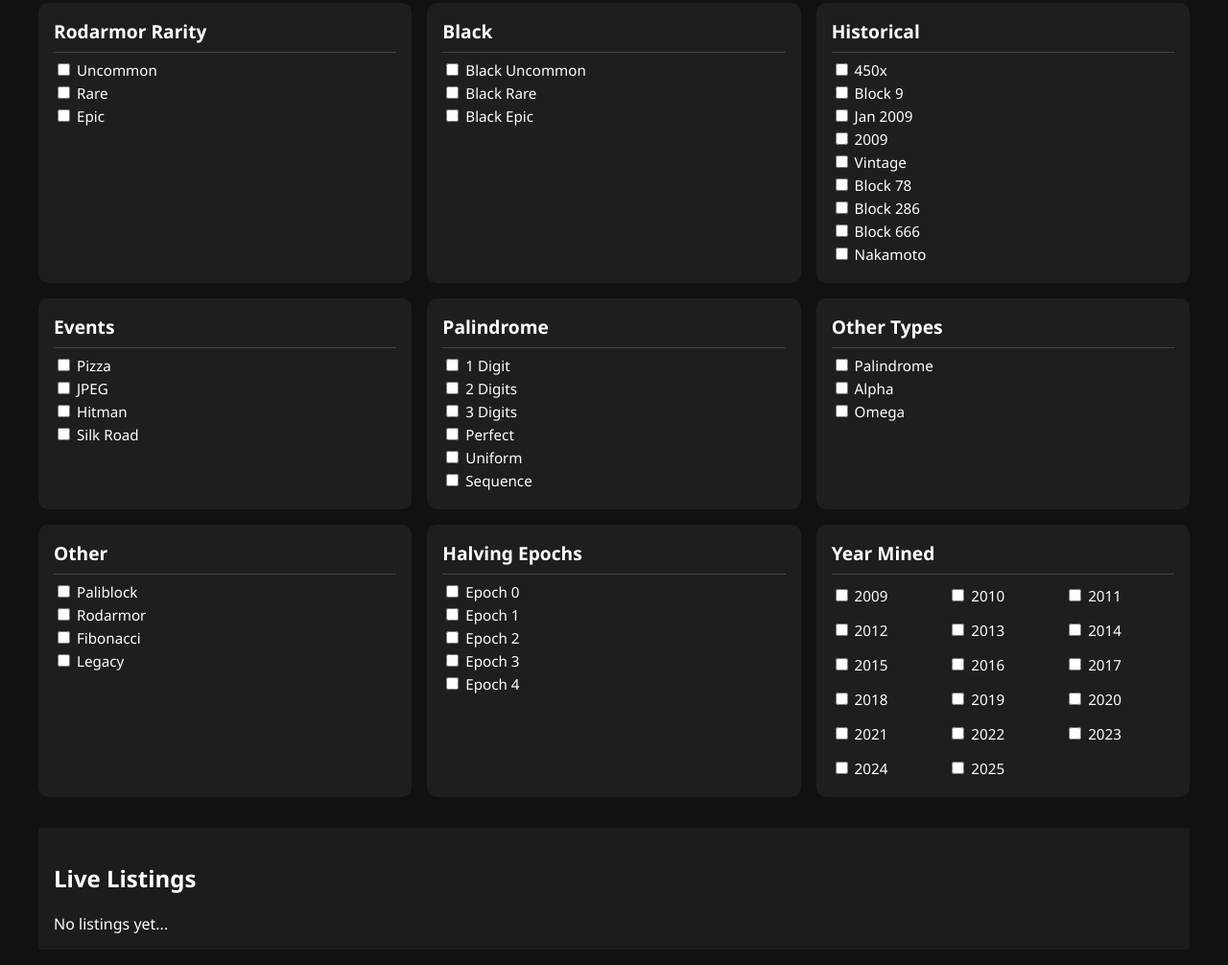
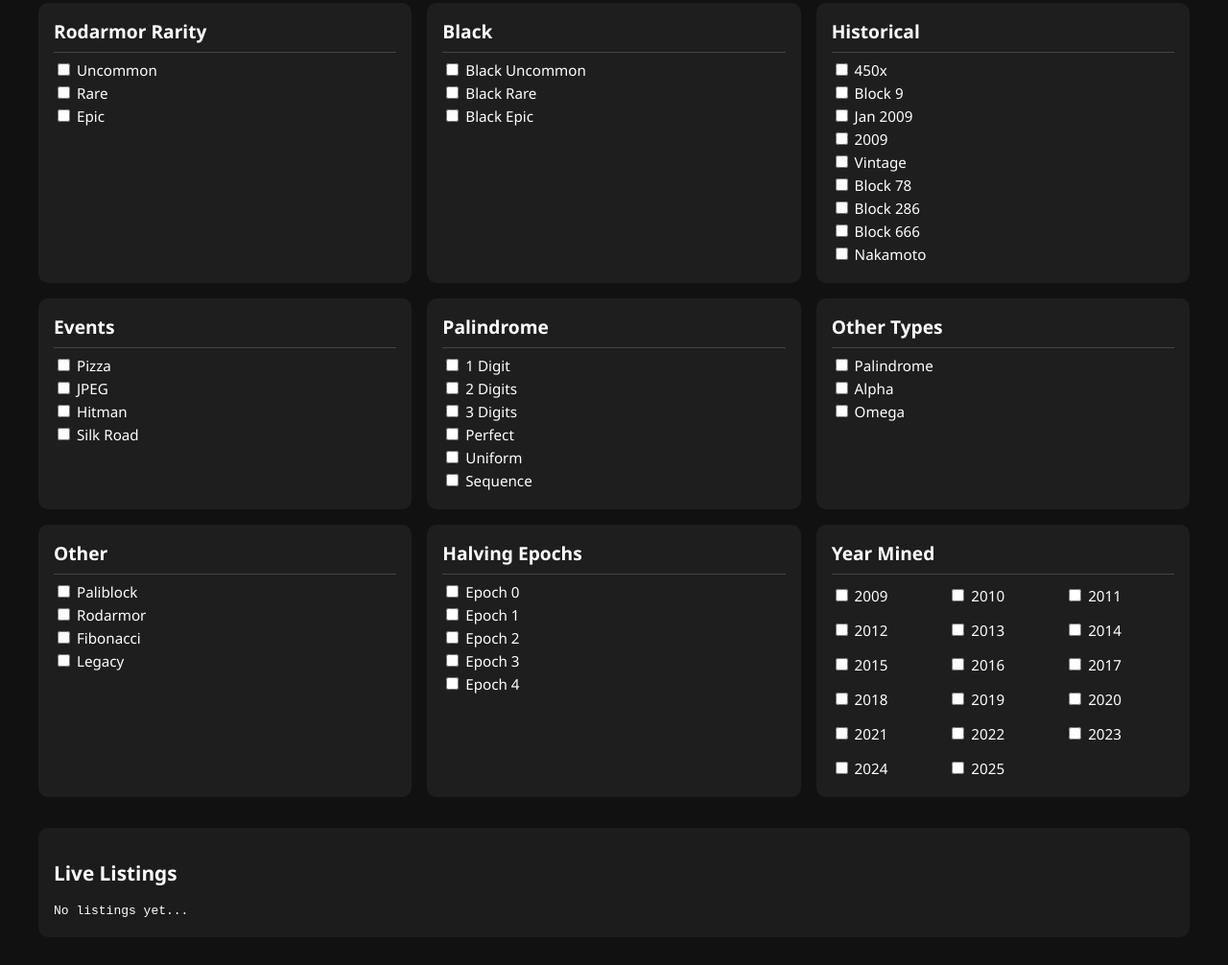
Before and after one commit to tomo385/UI, a plain HTML site: page index.html in a window 1280 px wide. Shown: the part 111-1117 px from the top of the page at 96% size. Drawn offline with Linux system fonts and the light colour scheme.

Commit message:
Update style.css

```diff
--- a/style.css
+++ b/style.css
@@ -73,3 +73,15 @@
   margin-top: 2rem;
   padding: 1rem;
   background-color: #1c1c1c;
+  border-radius: 10px;
+}
+
+.live-listings h2 {
+  font-size: 1.3rem;
+  margin-bottom: 1rem;
+}
+
+#listings {
+  font-family: monospace;
+  line-height: 1.6;
+}
```
